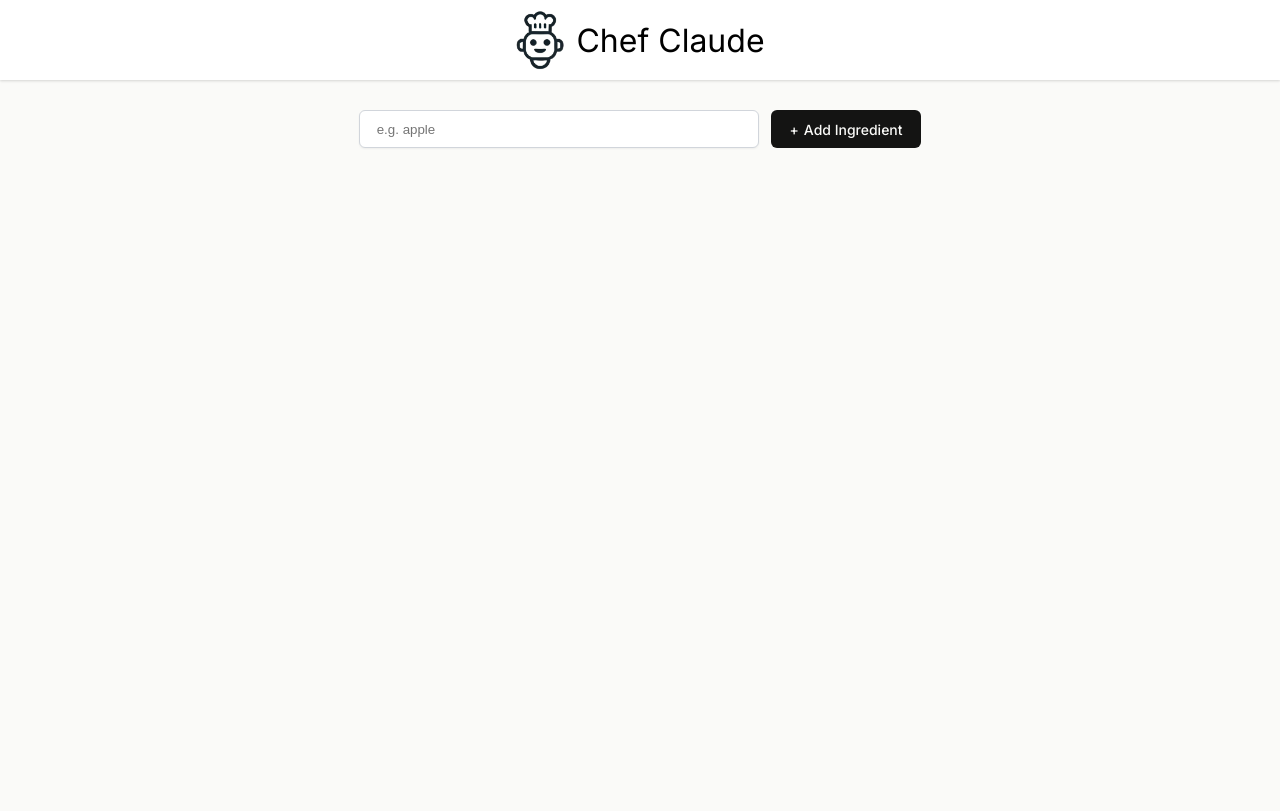
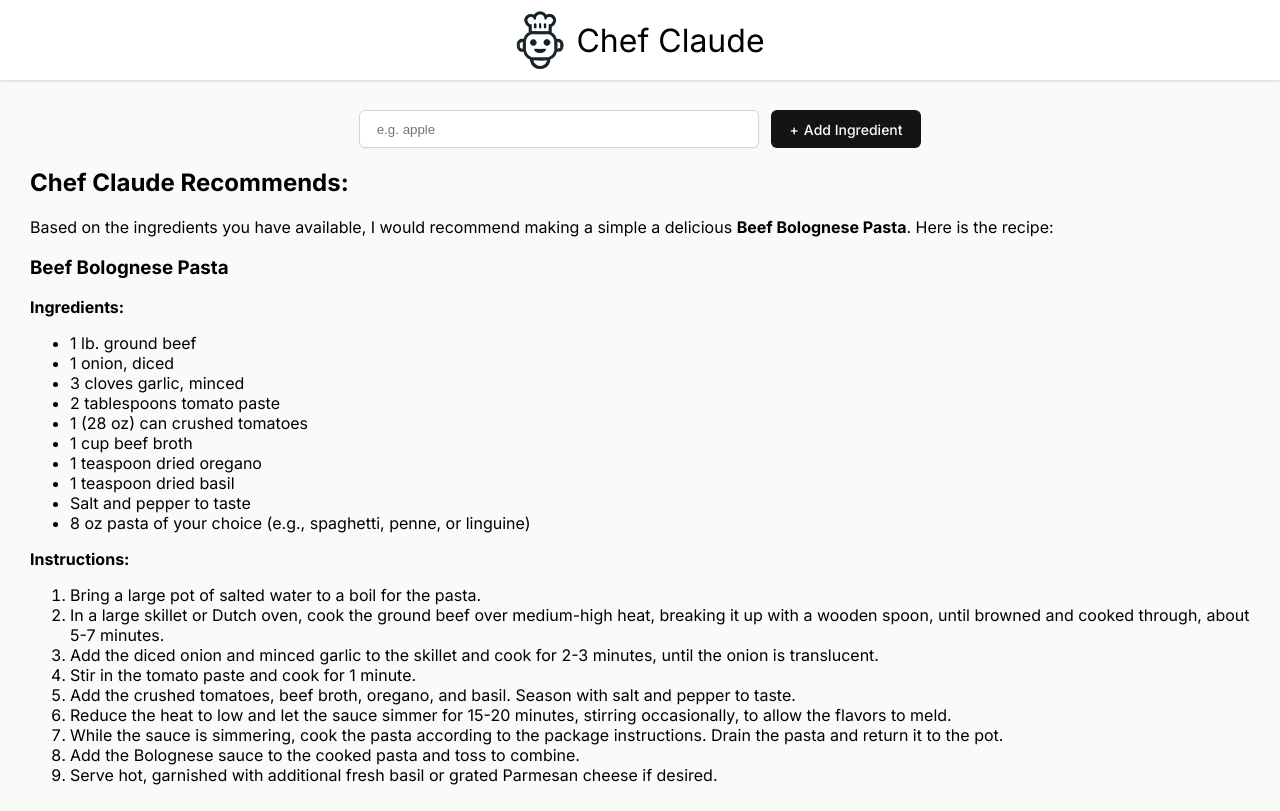
Before and after one commit to Ankitv003/Chef-Claude, a React (Vite) app: page / in a window 1280 px wide. Built offline with nearby package versions, Linux system fonts and the light colour scheme.

Commit message:
:hammer:[refractor][added dummy data to  get recipe  in main component.]

```diff
--- a/src/components/Main.jsx
+++ b/src/components/Main.jsx
@@ -38,6 +38,38 @@ const Main = () => {
           )}
         </section>
       )}
+      {<section>
+    <h2>Chef Claude Recommends:</h2>
+    <article className="suggested-recipe-container" aria-live="polite">
+        <p>Based on the ingredients you have available, I would recommend making a simple a delicious <strong>Beef Bolognese Pasta</strong>. Here is the recipe:</p>
+        <h3>Beef Bolognese Pasta</h3>
+        <strong>Ingredients:</strong>
+        <ul>
+            <li>1 lb. ground beef</li>
+            <li>1 onion, diced</li>
+            <li>3 cloves garlic, minced</li>
+            <li>2 tablespoons tomato paste</li>
+            <li>1 (28 oz) can crushed tomatoes</li>
+            <li>1 cup beef broth</li>
+            <li>1 teaspoon dried oregano</li>
+            <li>1 teaspoon dried basil</li>
+            <li>Salt and pepper to taste</li>
+            <li>8 oz pasta of your choice (e.g., spaghetti, penne, or linguine)</li>
+        </ul>
+        <strong>Instructions:</strong>
+        <ol>
+            <li>Bring a large pot of salted water to a boil for the pasta.</li>
+            <li>In a large skillet or Dutch oven, cook the ground beef over medium-high heat, breaking it up with a wooden spoon, until browned and cooked through, about 5-7 minutes.</li>
+            <li>Add the diced onion and minced garlic to the skillet and cook for 2-3 minutes, until the onion is translucent.</li>
+            <li>Stir in the tomato paste and cook for 1 minute.</li>
+            <li>Add the crushed tomatoes, beef broth, oregano, and basil. Season with salt and pepper to taste.</li>
+            <li>Reduce the heat to low and let the sauce simmer for 15-20 minutes, stirring occasionally, to allow the flavors to meld.</li>
+            <li>While the sauce is simmering, cook the pasta according to the package instructions. Drain the pasta and return it to the pot.</li>
+            <li>Add the Bolognese sauce to the cooked pasta and toss to combine.</li>
+            <li>Serve hot, garnished with additional fresh basil or grated Parmesan cheese if desired.</li>
+        </ol>
+    </article>
+</section>}
     </main>
   );
 };
```
